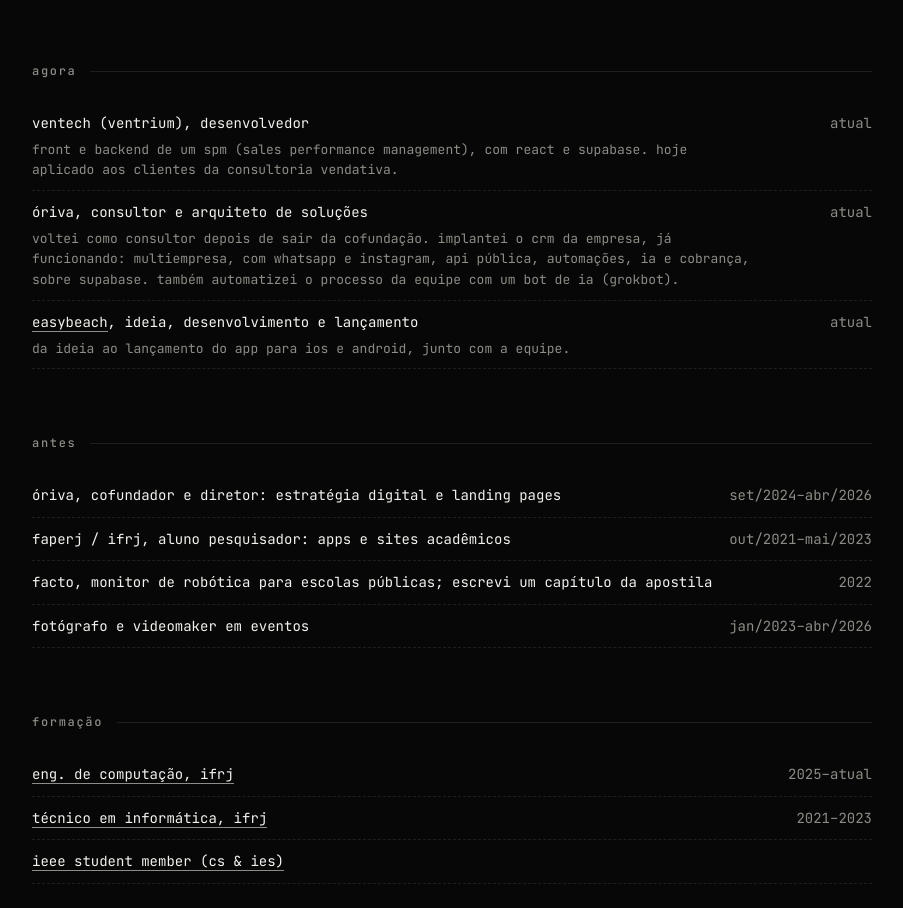
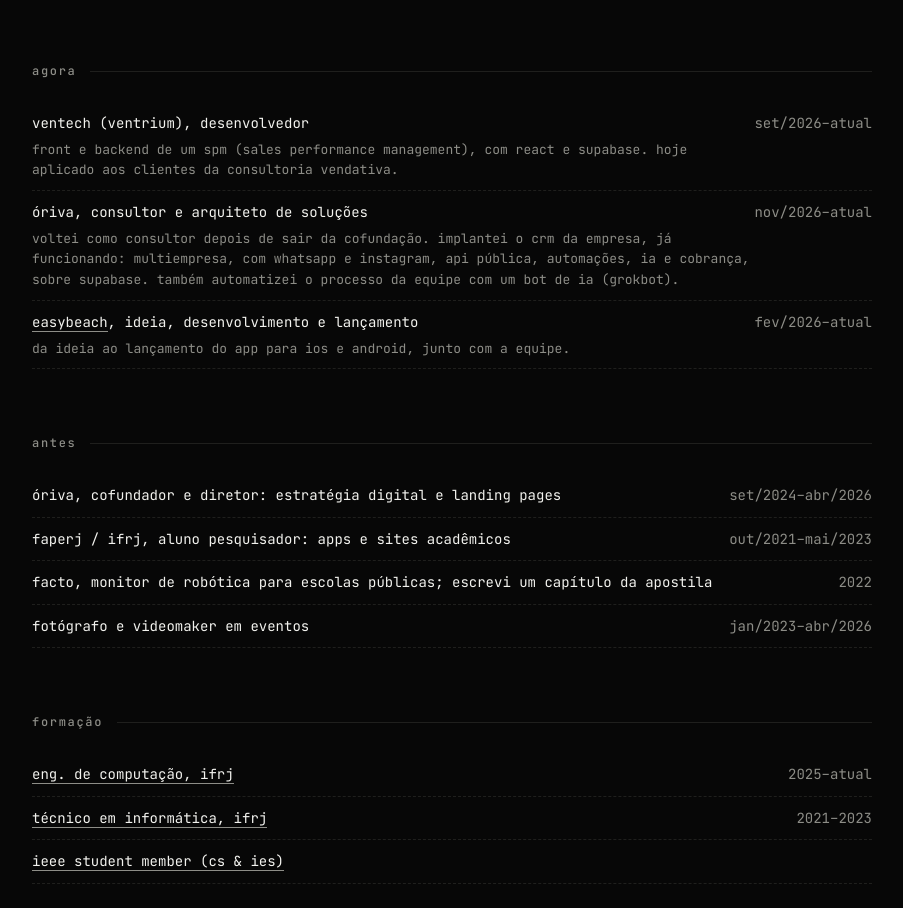
Before and after one commit to carlosmirandd/carlosmirandd.github.io, a plain HTML site: page index.html in a window 1280 px wide. Shown: the part 1997-2905 px from the top of the page, without its empty margins (188-1091 px from the left). Drawn offline with Linux system fonts and the light colour scheme.

Commit message:
Home: datas de início de Ventech, Óriva e EasyBeach (#30)
Claude-Session: https://claude.ai/code/session_01MmUgnErUf4MRr37vBh4cNj

Co-authored-by: Claude <noreply@anthropic.com>

```diff
--- a/index.html
+++ b/index.html
@@ -225,11 +225,11 @@ a *,button *{cursor:inherit}
   <section>
     <h2>agora</h2>
     <ul class="rows">
-      <li><span>Ventech (Ventrium), desenvolvedor</span><span>atual</span>
+      <li><span>Ventech (Ventrium), desenvolvedor</span><span>set/2026–atual</span>
         <p>Front e backend de um SPM (sales performance management), com React e Supabase. Hoje aplicado aos clientes da consultoria Vendativa.</p></li>
-      <li><span>ÓRIVA, consultor e arquiteto de soluções</span><span>atual</span>
+      <li><span>ÓRIVA, consultor e arquiteto de soluções</span><span>nov/2026–atual</span>
         <p>Voltei como consultor depois de sair da cofundação. Implantei o CRM da empresa, já funcionando: multiempresa, com WhatsApp e Instagram, API pública, automações, IA e cobrança, sobre Supabase. Também automatizei o processo da equipe com um bot de IA (grokbot).</p></li>
-      <li><span><a href="https://easybeach.app" rel="noopener">EasyBeach</a>, ideia, desenvolvimento e lançamento</span><span>atual</span>
+      <li><span><a href="https://easybeach.app" rel="noopener">EasyBeach</a>, ideia, desenvolvimento e lançamento</span><span>fev/2026–atual</span>
         <p>Da ideia ao lançamento do app para iOS e Android, junto com a equipe.</p></li>
     </ul>
   </section>
```
